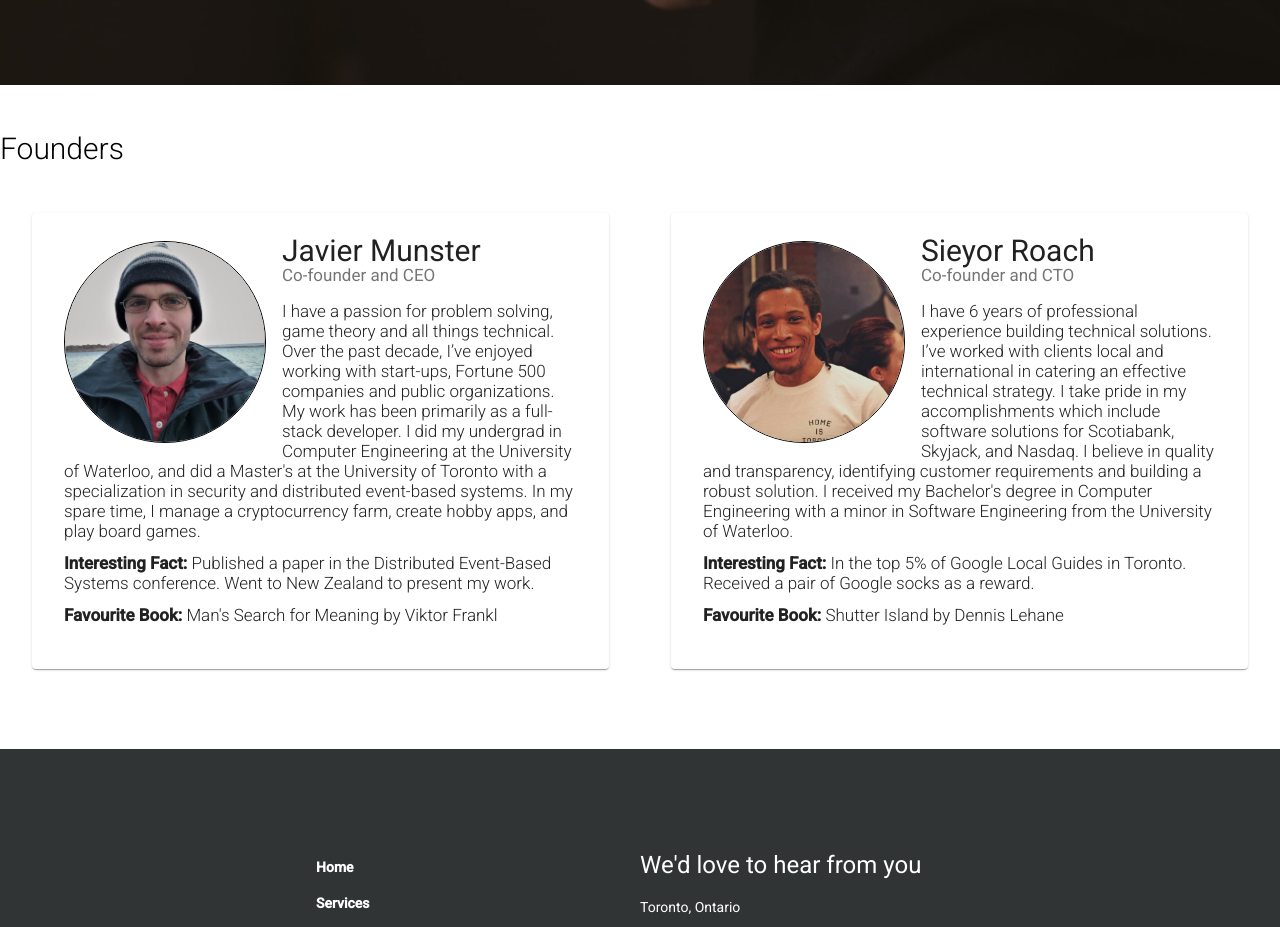
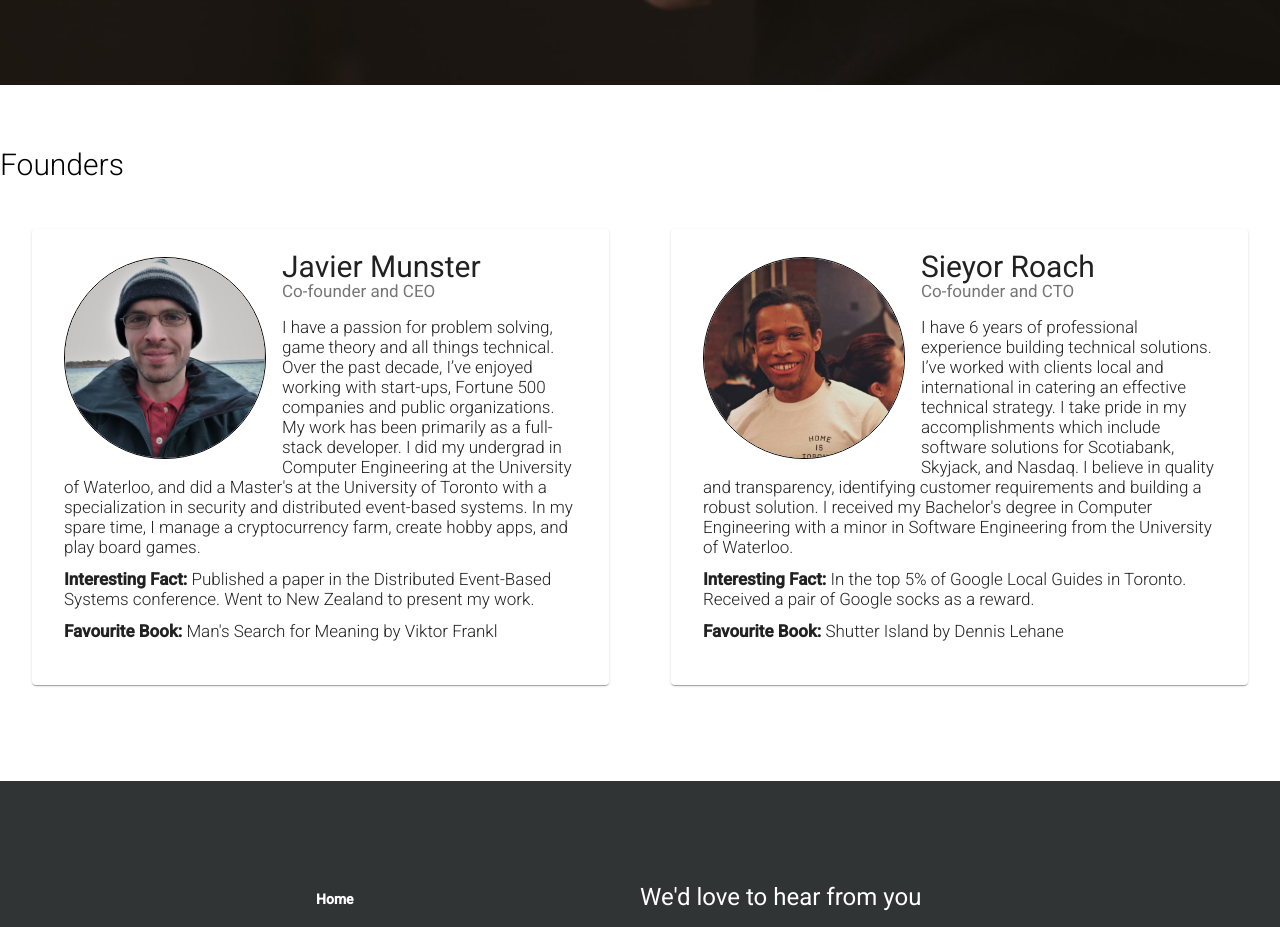
Before and after one commit to javier-munster/coromite-homepage, an Angular app: page /about in a window 1280 px wide. Shown: the part 1140-2067 px from the top of the page. Built offline with nearby package versions, Linux system fonts and the light colour scheme.

Commit message:
fix: increased margins of members component

```diff
--- a/src/app/components/members/members.component.css
+++ b/src/app/components/members/members.component.css
@@ -32,6 +32,6 @@ h1 {
 }
 
 .founders-div {
-    margin-top: 3rem;
-    margin-bottom: 3rem;
+    margin-top: 4rem;
+    margin-bottom: 4rem;
 }
```
